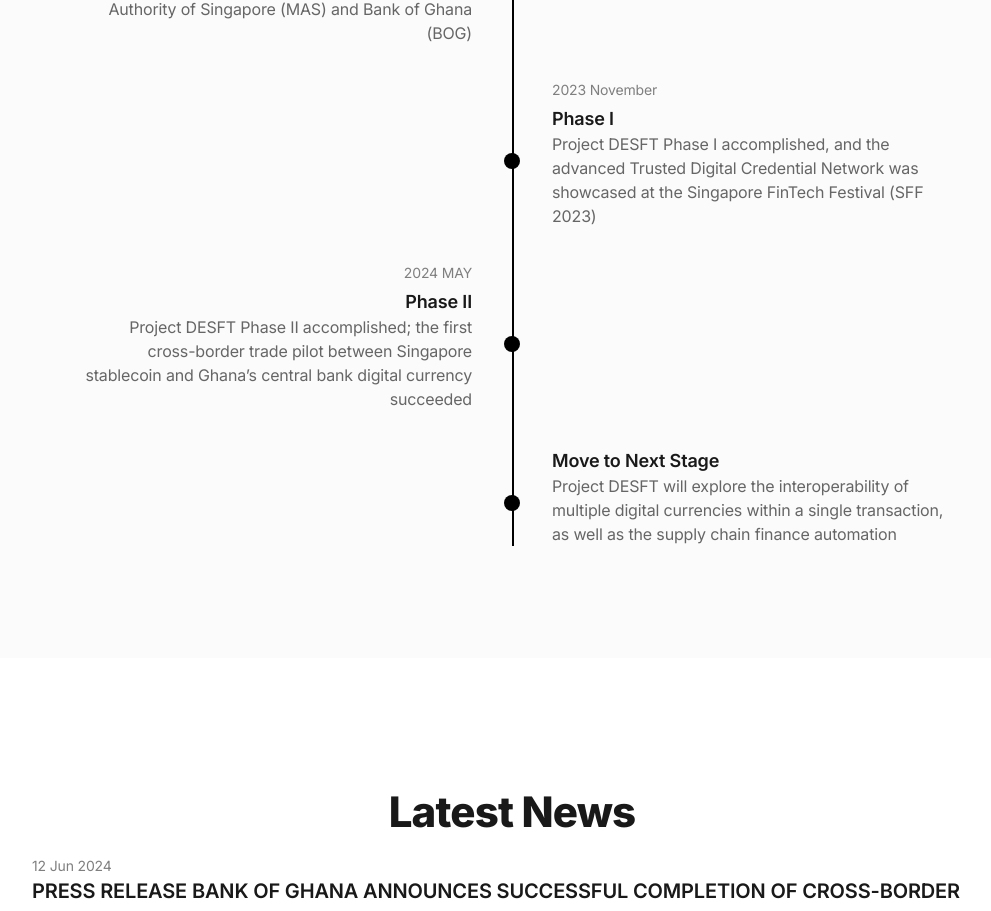
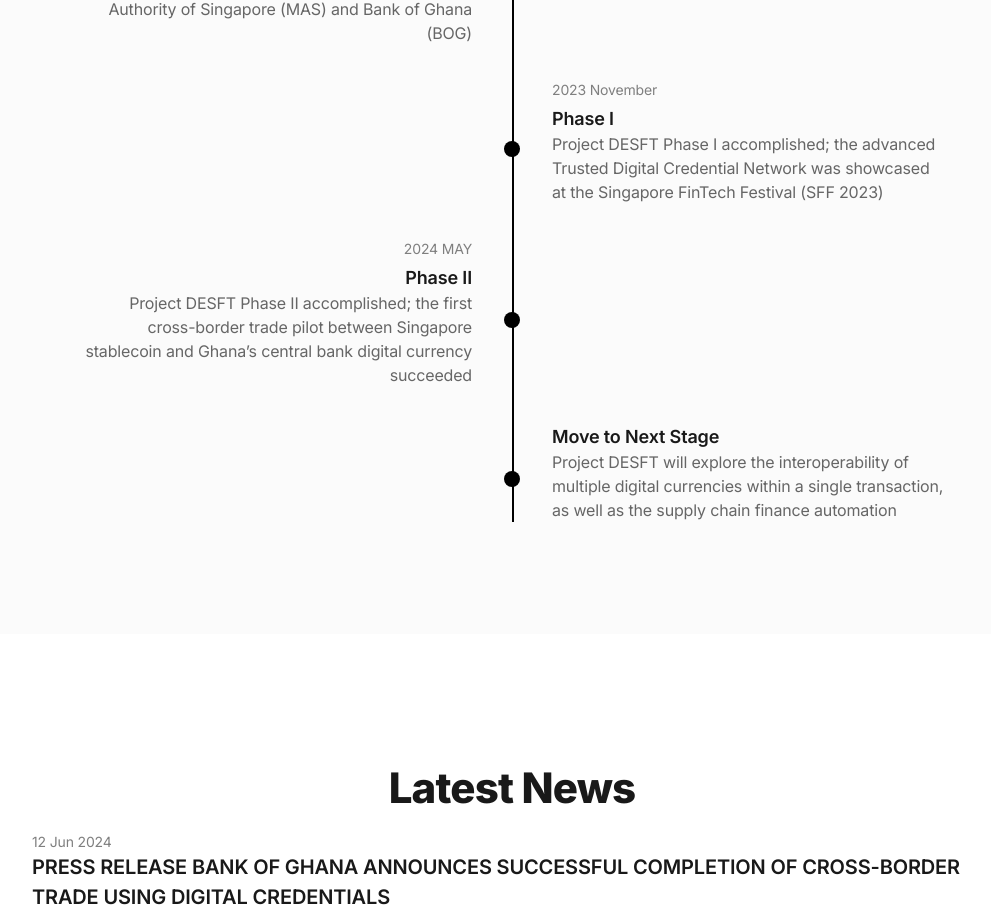
Before and after one commit to sft-labs/website, a Next.js app: page / in a window 1280 px wide. Shown: the part 2901-3812 px from the top of the page, without its empty margins (128-1119 px from the left). Built offline with nearby package versions, Linux system fonts and the light colour scheme.

Commit message:
fix: roadmap

```diff
--- a/components/roadmap.tsx
+++ b/components/roadmap.tsx
@@ -11,7 +11,7 @@
     date: "2023 November",
     title: "Phase I",
     description:
-      "Project DESFT Phase I accomplished, and the advanced Trusted Digital Credential Network was showcased at the Singapore FinTech Festival (SFF 2023)",
+      "Project DESFT Phase I accomplished; the advanced Trusted Digital Credential Network was showcased at the Singapore FinTech Festival (SFF 2023)",
   },
   {
     date: "2024 MAY",
```
